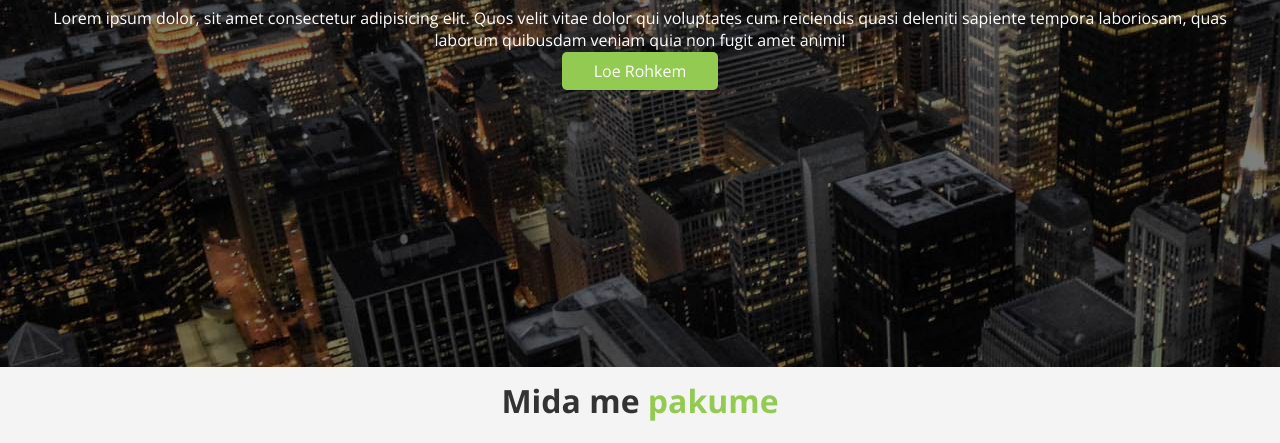
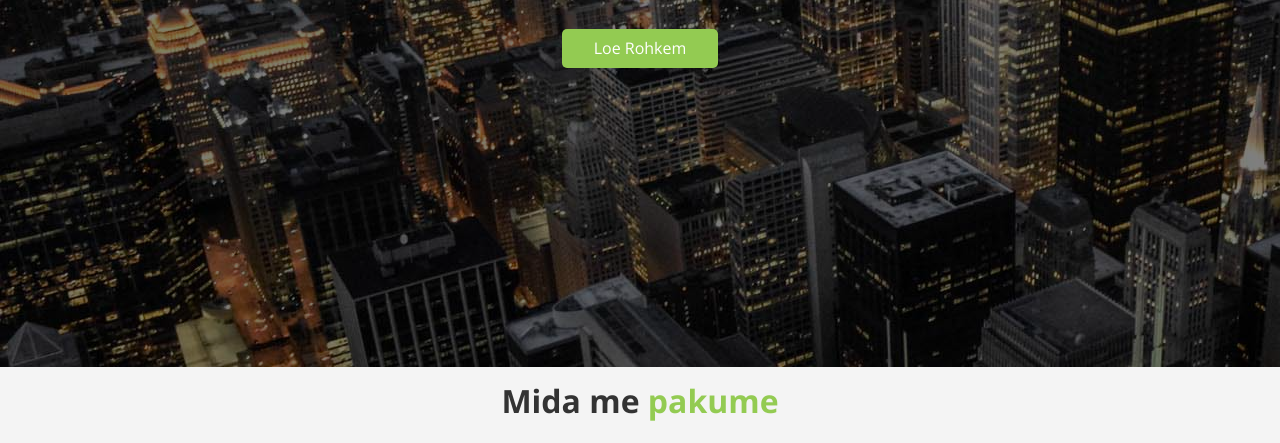
Before and after one commit to kristikimmel/firmawebsite_HTML_CSS, a plain HTML site: page index.html in a window 1280 px wide. Shown: the part 499-942 px from the top of the page. Drawn offline with nearby package versions, Linux system fonts and the light colour scheme; some packages are replaced by stand-ins of ours.

Commit message:
viimane variant

```diff
--- a/index.html
+++ b/index.html
@@ -29,7 +29,7 @@
     </script>
   </head>
   <body id="home">
-    <!-- navbar -->
+
     <!-- navbar -->
     <nav id="navbar">
       <h1>
@@ -57,7 +57,6 @@
           consequuntur qui reiciendis enim obcaecati fuga facilis inventore quis
           ab beatae nulla eius!
         </p>
-        <p>Lorem ipsum dolor, sit amet consectetur adipisicing elit. Quos velit vitae dolor qui voluptates cum reiciendis quasi deleniti sapiente tempora laboriosam, quas laborum quibusdam veniam quia non fugit amet animi!</p>
         <a href="#what" class="btn btn-primary">Loe Rohkem</a>
       </div>
     </header>
```
